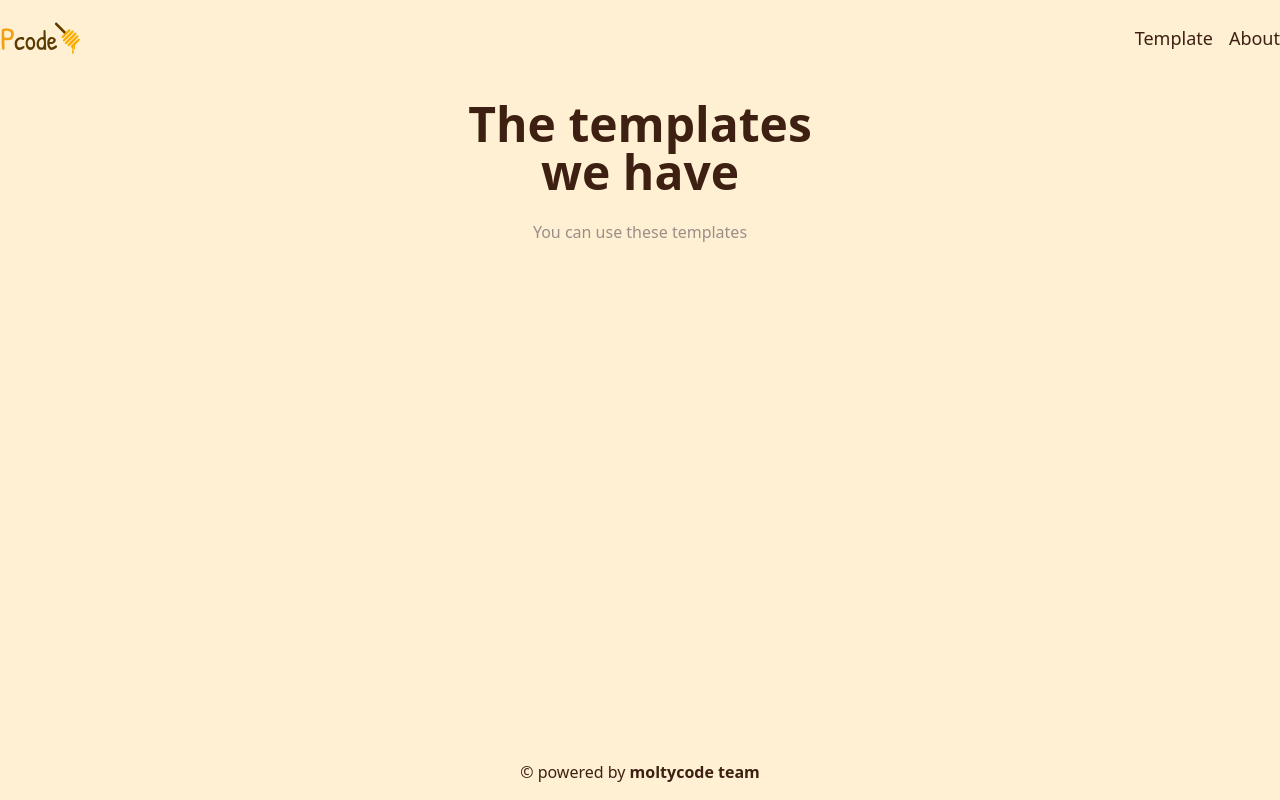
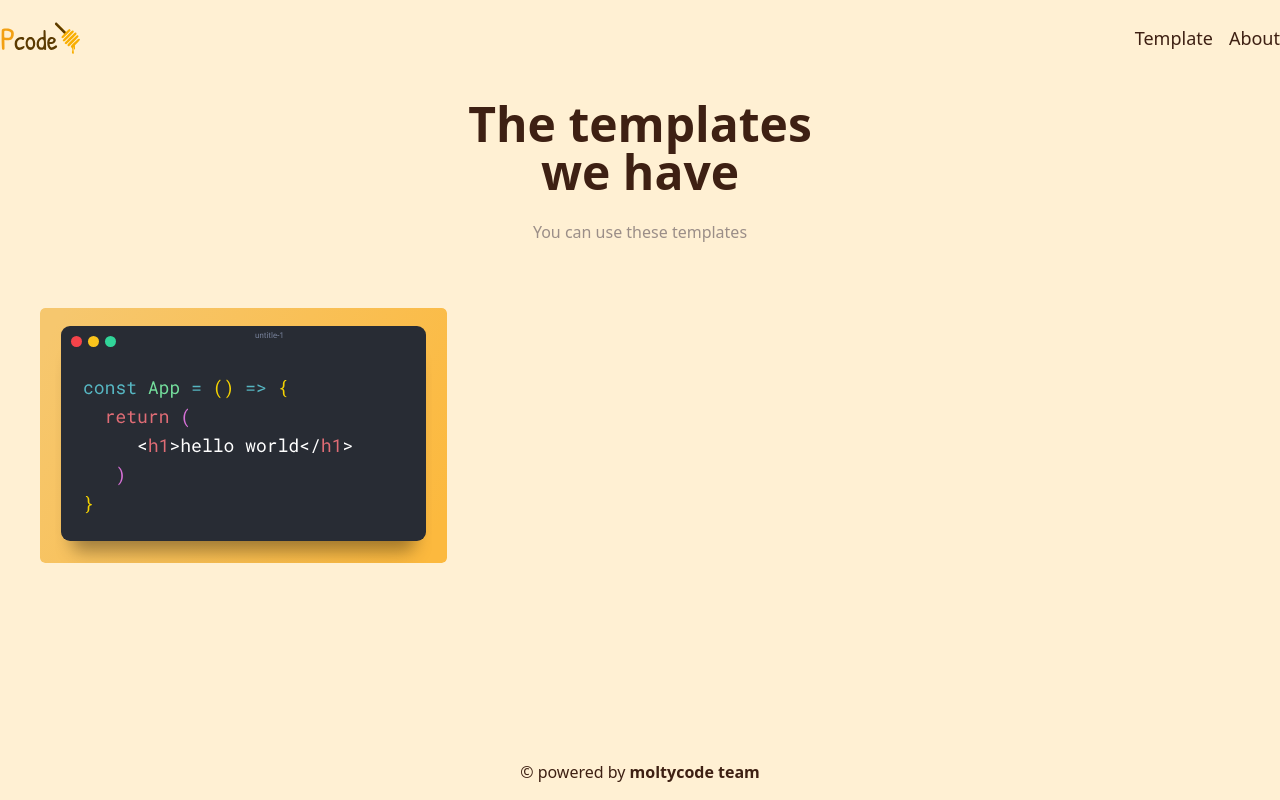
Before and after one commit to The-Pcode/pcode, a React (Create React App) app: page /template in a window 1280 px wide. Built offline with nearby package versions, Linux system fonts and the light colour scheme.

Commit message:
template page

```diff
--- a/src/pages/templatePage.tsx
+++ b/src/pages/templatePage.tsx
@@ -1,14 +1,17 @@
+import templateOne from "../svg/templateOne.svg";
+
 const TemplatePage = () => {
   return (
     <div className="p-10">
       <div className="text-center">
-        <p className="font-bold text-5xl text-primary-400">
-          The templates
-        </p>
+        <p className="font-bold text-5xl text-primary-400">The templates</p>
         <p className="font-bold text-5xl text-primary-400">we have</p>
         <p className="font-medium mt-6" style={{ color: "#9B8E88" }}>
           You can use these templates
         </p>
+        <div className="mt-16">
+          <img src={templateOne} alt="" />
+        </div>
       </div>
     </div>
   );
```
Also changed, not shown: src/svg/templateOne.svg (added).
